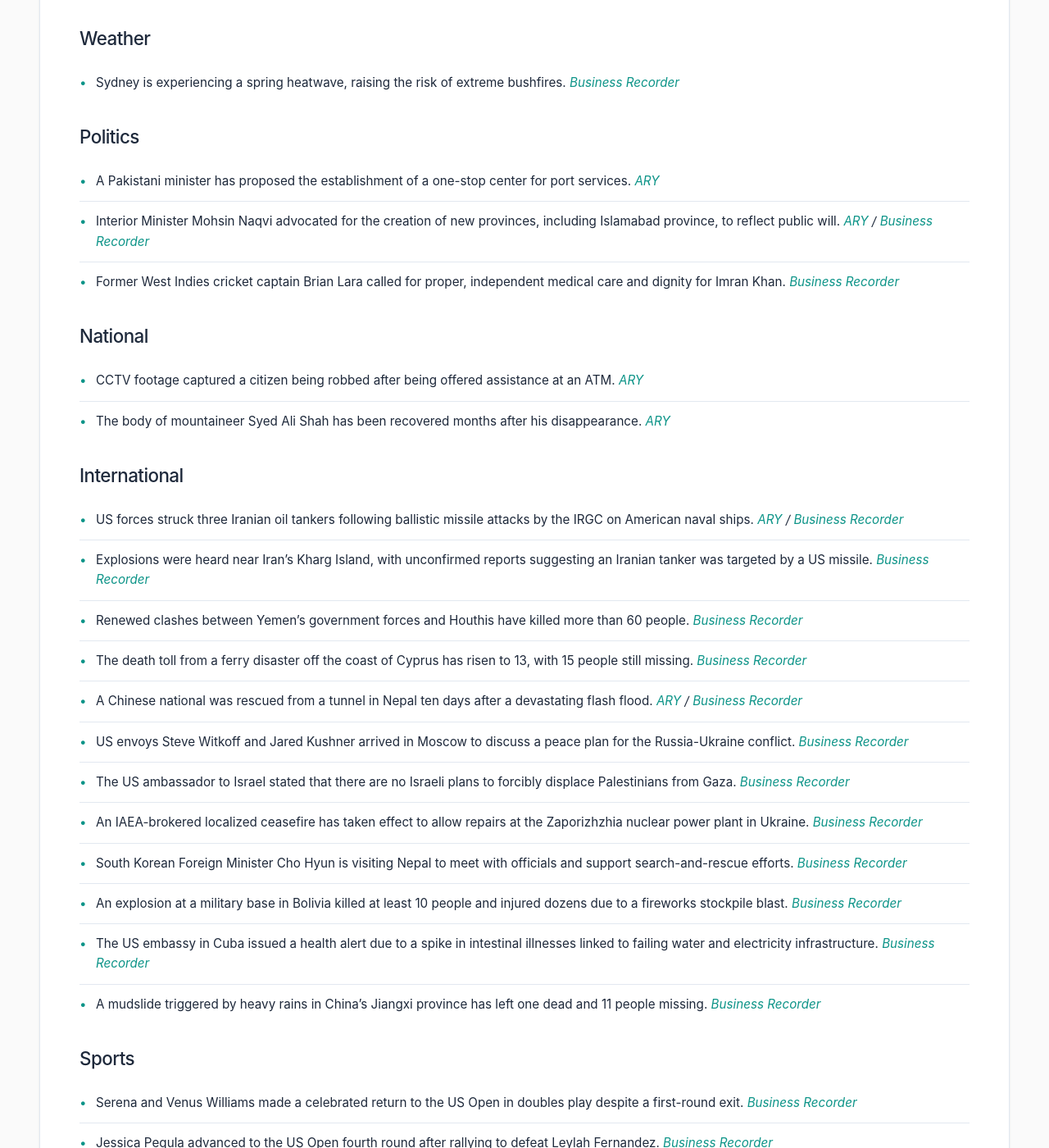
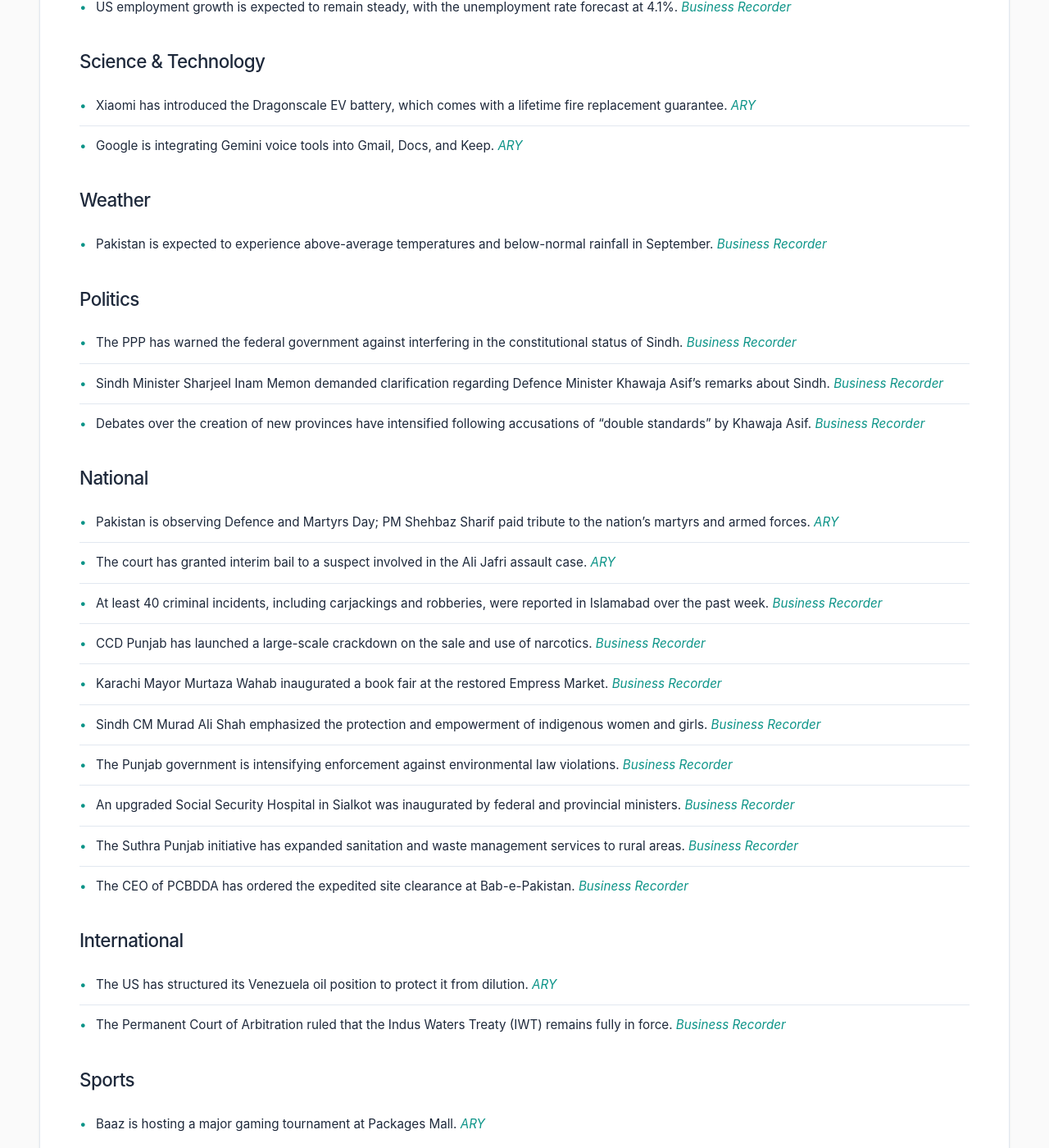
Before and after one commit to zsubzwary/news, a Jekyll site: the page built from en/index.md, in a window 1280 px wide and 1400 px high, scrolled down 816 px. Shown: the whole window at 82% size. Built offline with Jekyll 4.4.1, drawn with Linux system fonts in a browser that asks for light colours; some web fonts are replaced; comment, search, counter and statistics services are not loaded; some of the changed text lies outside the part shown.

Commit message:
DateTime; 2026-09-06T04:05:03.299Z

```diff
--- a/en/index.md
+++ b/en/index.md
@@ -4,49 +4,50 @@ title: Pakistan News Briefing
 lang: en
 ---
 
-Published at: 05-Sep-2026 21:04PKT
+Published at: 06-Sep-2026 09:05PKT
 
-Time to read: 4 mins
+Time to read: 3 mins
 
 ### Economy
+- A Pakistani minister has proposed a one-stop center to streamline port services. *[ARY](https://arynews.tv/pakistan-minister-proposes-one-stop-center-for-port-services)*
 - The government has reduced the super tax to 8% as part of broad structural reforms. *[ARY](https://arynews.tv/govt-cut-super-tax-to-8-percent-as-part-of-broad-structural-reforms-says-kiyani)*
-- Americans faced record-high gasoline prices during the Labor Day weekend. *[ARY](https://arynews.tv/americans-hit-with-record-high-labor-day-weekend-gasoline-prices)*
-- Gold prices in Pakistan decreased, with the price per tola reaching Rs465,536. *[Business Recorder](https://www.brecorder.com/news/40438057/gold-price-drops-by-rs2700-per-tola-in-pakistan)*
-- Pakistan's Power Division has resolved 11,695 pending net metering cases. *[Business Recorder](https://www.brecorder.com/news/40438055/power-division-resolves-11695-pending-net-metering-cases)*
-- Foxconn expects its third-quarter performance to outperform market expectations due to strong AI-related demand. *[Business Recorder](https://www.brecorder.com/news/40438053/foxconn-says-third-quarter-to-outperform-market-expectations-on-ai-strength)*
+- The price of 24-karat gold fell by Rs3,600 per tola. *[Business Recorder](https://www.brecorder.com/news/40438088/gold-dips-by-rs3600)*
+- The government has abolished the Personal Baggage Scheme for used vehicle imports to prevent commercial misuse. *[Business Recorder](https://www.brecorder.com/news/40438089/auto-imports-under-personal-baggage)*
+- International retail brand MOB has officially launched its first store in Karachi. *[Business Recorder](https://www.brecorder.com/news/40438098/mob-brings-a-global-off-price-retail-experience-to-pakistan)*
+- The President of FPCCI called for a revamp of the ECO Trade Agreement to enhance regional trade. *[Business Recorder](https://www.brecorder.com/news/40438100/demand-for-revamp-of-eco-trade-agreement)*
+- The newly established National Agri-Trade and Food Safety Authority (NAFSA) held its first stakeholder consultation. *[Business Recorder](https://www.brecorder.com/news/40438105/nafsa-holds-introductory-session)*
+- US employment growth is expected to remain steady, with the unemployment rate forecast at 4.1%. *[Business Recorder](https://www.brecorder.com/news/40438109/us-employment-rate-likely-to-be-unchanged)*
 
 ### Science & Technology
-- WhatsApp is testing a new feature that allows users to pin up to four messages in chats. *[ARY](https://arynews.tv/whatsapp-tests-new-limit-to-let-users-pin-up-to-four-messages-in-chats)*
+- Xiaomi has introduced the Dragonscale EV battery, which comes with a lifetime fire replacement guarantee. *[ARY](https://arynews.tv/xiaomi-introduces-dragonscale-ev-battery-with-lifetime-fire-replacement-guarantee)*
+- Google is integrating Gemini voice tools into Gmail, Docs, and Keep. *[ARY](https://arynews.tv/google-adds-gemini-voice-tools-to-gmail-docs-and-keep)*
 
 ### Weather
-- Sydney is experiencing a spring heatwave, raising the risk of extreme bushfires. *[Business Recorder](https://www.brecorder.com/news/40438048/sydney-sweats-in-spring-hot-spell-faces-extreme-bushfire-risk)*
+- Pakistan is expected to experience above-average temperatures and below-normal rainfall in September. *[Business Recorder](https://www.brecorder.com/news/40438103/pakistan-likely-to-experience-above-average-temperatures-in-sept)*
 
 ### Politics
-- A Pakistani minister has proposed the establishment of a one-stop center for port services. *[ARY](https://arynews.tv/pakistan-minister-proposes-one-stop-center-for-port-services)*
-- Interior Minister Mohsin Naqvi advocated for the creation of new provinces, including Islamabad province, to reflect public will. *[ARY](https://arynews.tv/i-am-the-biggest-proponent-of-islamabad-province-says-mohsin-naqvi) / [Business Recorder](https://www.brecorder.com/news/40438064/naqvi-says-decision-on-new-provinces-must-reflect-public-will)*
-- Former West Indies cricket captain Brian Lara called for proper, independent medical care and dignity for Imran Khan. *[Business Recorder](https://www.brecorder.com/news/40438067/brian-lara-calls-for-proper-independent-medical-care-for-imran-khan)*
+- The PPP has warned the federal government against interfering in the constitutional status of Sindh. *[Business Recorder](https://www.brecorder.com/news/40438087/ppp-warns-centre-against-interfering-in-sindhs-constitutional-status)*
+- Sindh Minister Sharjeel Inam Memon demanded clarification regarding Defence Minister Khawaja Asif's remarks about Sindh. *[Business Recorder](https://www.brecorder.com/news/40438096/sharjeel-demands-federal-govt-clarify-asifs-remarks)*
+- Debates over the creation of new provinces have intensified following accusations of "double standards" by Khawaja Asif. *[Business Recorder](https://www.brecorder.com/news/40438104/debate-over-new-provinces-intensifies-khawaja-asif-accuses-ppp-of-double-standard)*
 
 ### National
-- CCTV footage captured a citizen being robbed after being offered assistance at an ATM. *[ARY](https://arynews.tv/cctv-video-shows-citizen-robbed-after-being-offered-help-at-atm)*
-- The body of mountaineer Syed Ali Shah has been recovered months after his disappearance. *[ARY](https://arynews.tv/mountaineer-syed-ali-shahs-body-recovered-after-months)*
+- Pakistan is observing Defence and Martyrs Day; PM Shehbaz Sharif paid tribute to the nation's martyrs and armed forces. *[ARY](https://arynews.tv/defence-and-martyrs-day-is-being-observed-in-pakistan)*
+- The court has granted interim bail to a suspect involved in the Ali Jafri assault case. *[ARY](https://arynews.tv/ali-jafri-assault-case-court-grants-suspect-interim-bail)*
+- At least 40 criminal incidents, including carjackings and robberies, were reported in Islamabad over the past week. *[Business Recorder](https://www.brecorder.com/news/40438093/at-least-40-incidents-of-various-crimes-reported-in-islamabad-in-one-week)*
+- CCD Punjab has launched a large-scale crackdown on the sale and use of narcotics. *[Business Recorder](https://www.brecorder.com/news/40438094/ccd-punjab-launches-crackdown-on-narcotics)*
+- Karachi Mayor Murtaza Wahab inaugurated a book fair at the restored Empress Market. *[Business Recorder](https://www.brecorder.com/news/40438099/mayor-opens-book-fair-at-empress-market)*
+- Sindh CM Murad Ali Shah emphasized the protection and empowerment of indigenous women and girls. *[Business Recorder](https://www.brecorder.com/news/40438101/sindh-cm-calls-for-protection-empowerment-of-women-girls)*
+- The Punjab government is intensifying enforcement against environmental law violations. *[Business Recorder](https://www.brecorder.com/news/40438102/punjab-intensifies-crackdown-on-environment-law-violations)*
+- An upgraded Social Security Hospital in Sialkot was inaugurated by federal and provincial ministers. *[Business Recorder](https://www.brecorder.com/news/40438106/asif-manshaullah-inaugurate-upgraded-social-security-hospital)*
+- The Suthra Punjab initiative has expanded sanitation and waste management services to rural areas. *[Business Recorder](https://www.brecorder.com/news/40438107/suthra-punjab-initiative-has-revolutionised-sanitation-work-minister)*
+- The CEO of PCBDDA has ordered the expedited site clearance at Bab-e-Pakistan. *[Business Recorder](https://www.brecorder.com/news/40438108/ceo-cbd-orders-the-expedited-site-clearance-at-bab-e-pakistan)*
 
 ### International
-- US forces struck three Iranian oil tankers following ballistic missile attacks by the IRGC on American naval ships. *[ARY](https://arynews.tv/us-military-says-it-destroyed-3-iranian-oil-tankers) / [Business Recorder](https://www.brecorder.com/news/40438065/us-strikes-three-iranian-oil-tankers-after-irgc-attack-on-american-naval-ships-central-command-says)*
-- Explosions were heard near Iran's Kharg Island, with unconfirmed reports suggesting an Iranian tanker was targeted by a US missile. *[Business Recorder](https://www.brecorder.com/news/40438056/explosions-heard-near-irans-kharg-island-in-gulf-origin-unknown-fars-news-says)*
-- Renewed clashes between Yemen's government forces and Houthis have killed more than 60 people. *[Business Recorder](https://www.brecorder.com/news/40438063/fresh-yemen-clashes-kill-more-than-60-military-medical-sources)*
-- The death toll from a ferry disaster off the coast of Cyprus has risen to 13, with 15 people still missing. *[Business Recorder](https://www.brecorder.com/news/40438062/death-toll-in-cyprus-ferry-disaster-rises-to-13)*
-- A Chinese national was rescued from a tunnel in Nepal ten days after a devastating flash flood. *[ARY](https://arynews.tv/chinese-national-rescued-from-nepal-tunnel-ten-days-after-flash-flood) / [Business Recorder](https://www.brecorder.com/news/40438061/chinese-national-rescued-from-nepal-tunnel-ten-days-after-flash-flood)*
-- US envoys Steve Witkoff and Jared Kushner arrived in Moscow to discuss a peace plan for the Russia-Ukraine conflict. *[Business Recorder](https://www.brecorder.com/news/40438060/trump-envoys-land-in-moscow-for-russia-ukraine-peace-push)*
-- The US ambassador to Israel stated that there are no Israeli plans to forcibly displace Palestinians from Gaza. *[Business Recorder](https://www.brecorder.com/news/40438059/us-ambassador-says-israel-not-planning-forced-displacement-from-gaza)*
-- An IAEA-brokered localized ceasefire has taken effect to allow repairs at the Zaporizhzhia nuclear power plant in Ukraine. *[Business Recorder](https://www.brecorder.com/news/40438054/localized-ceasefire-in-effect-to-enable-repairs-to-zaporizhzhia-nuclear-plant-iaea-says)*
-- South Korean Foreign Minister Cho Hyun is visiting Nepal to meet with officials and support search-and-rescue efforts. *[Business Recorder](https://www.brecorder.com/news/40438052/south-korean-foreign-minister-to-visit-nepal-during-through-monday)*
-- An explosion at a military base in Bolivia killed at least 10 people and injured dozens due to a fireworks stockpile blast. *[Business Recorder](https://www.brecorder.com/news/40438051/explosion-at-bolivia-military-base-kills-at-least-10-dozens-injured)*
-- The US embassy in Cuba issued a health alert due to a spike in intestinal illnesses linked to failing water and electricity infrastructure. *[Business Recorder](https://www.brecorder.com/news/40438050/us-embassy-issues-health-alert-for-cuba-amid-oil-blockade-sanctions)*
-- A mudslide triggered by heavy rains in China's Jiangxi province has left one dead and 11 people missing. *[Business Recorder](https://www.brecorder.com/news/40438046/one-dead-11-people-missing-after-mudslide-in-chinas-jiangxi-province)*
+- The US has structured its Venezuela oil position to protect it from dilution. *[ARY](https://arynews.tv/us-structured-venezuela-oil-position-to-protect-it-from-dilution-official-says)*
+- The Permanent Court of Arbitration ruled that the Indus Waters Treaty (IWT) remains fully in force. *[Business Recorder](https://www.brecorder.com/news/40438090/the-iwt-stands)*
 
 ### Sports
-- Serena and Venus Williams made a celebrated return to the US Open in doubles play despite a first-round exit. *[Business Recorder](https://www.brecorder.com/news/40438049/williams-sisters-us-open-return-becomes-celebration-despite-first-round-exit)*
-- Jessica Pegula advanced to the US Open fourth round after rallying to defeat Leylah Fernandez. *[Business Recorder](https://www.brecorder.com/news/40438047/no-3-jessica-pegula-rallies-from-slow-start-to-reach-us-open-fourth-round)*
+- Baaz is hosting a major gaming tournament at Packages Mall. *[ARY](https://arynews.tv/baaz-brings-a-major-gaming-tournament-to-packages-mall-and-its-live-now)*
 
 ### Health
-- Surgeons at Karachi's NICVD successfully removed a bullet from a 12-year-old's heart. *[ARY](https://arynews.tv/bullet-removed-from-twelve-year-olds-heart-in-karachis-nicvd)*
+- A study indicates an increase in weight-loss drug prescriptions for children under 12 in the US. *[ARY](https://arynews.tv/glp-weight-loss-drugs-us-children-prescribed-study-finds)*
```
